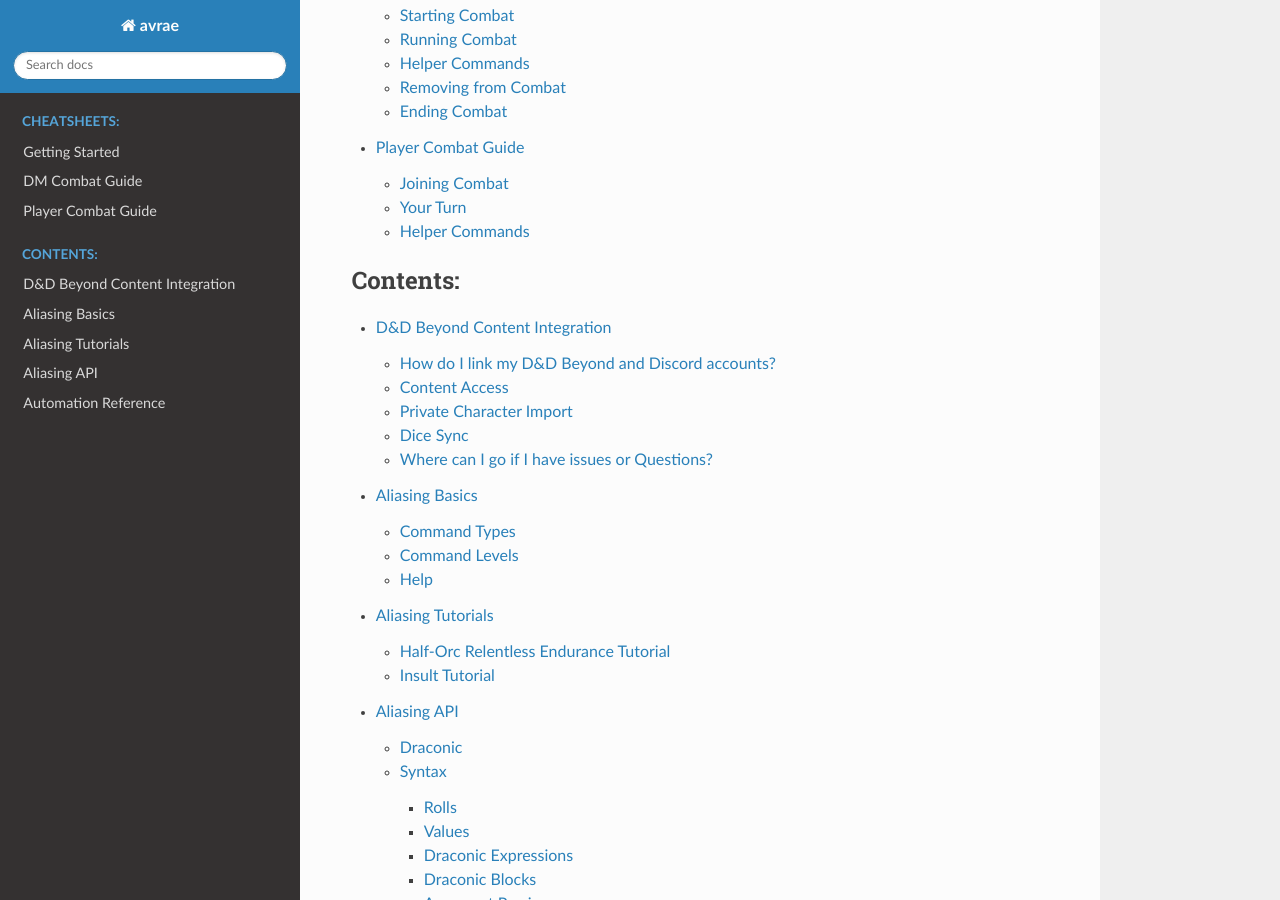
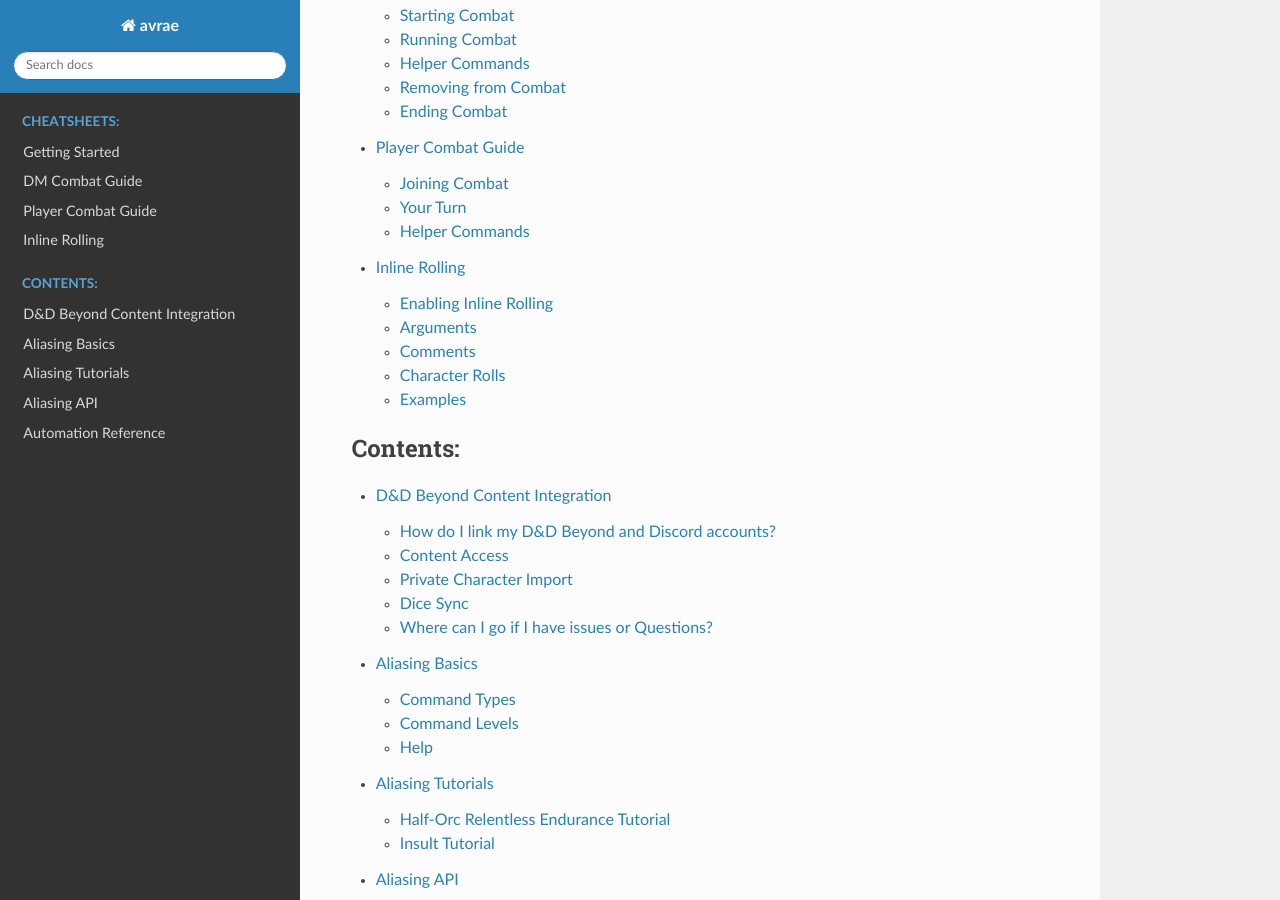
Before and after one commit to avrae/avrae, a Sphinx documentation site: the page built from docs/index.rst, in a window 1280 px wide and 900 px high, scrolled down 384 px. Built offline with Sphinx 7.4.7 and the Read the Docs theme 2.0.0, drawn with Linux system fonts in a browser that asks for light colours; part of the change alters nothing that is shown.

Commit message:
docs: add inline rolling cheatsheet

```diff
--- /dev/null
+++ b/docs/cheatsheets/inline_rolling.rst
@@ -0,0 +1,81 @@
+.. _inline_rolling:
+
+Inline Rolling
+==============
+
+Whenever you send a message with some dice in between double brackets (e.g. ``[[1d20]]``),
+Avrae will reply to it with a roll for each one. You can send messages with multiple, too, for example:
+
+.. code-block:: text
+
+    I attack the goblin with my shortsword [[1d20 + 6]] for a total of [[1d6 + 3]] piercing damage.
+
+Enabling Inline Rolling
+-----------------------
+By default, inline rolling is disabled when Avrae first joins a server. To enable Inline Rolling, a server admin
+(i.e. any member with the Manage Server permission) can enable it using the ``!servsettings`` command.
+
+Select ``Inline Rolling Settings`` in the menu, and select whether to use reaction-based rolling or always-on rolling.
+
+.. image:: ../_static/inline_rolling_menu.png
+    :width: 500
+
+Always-On Rolling
+^^^^^^^^^^^^^^^^^
+When Avrae detects an inline roll in a message, she will immediately reply with the roll results for each roll in
+the message.
+
+Reaction-Based Rolling
+^^^^^^^^^^^^^^^^^^^^^^
+When Avrae detects an inline roll in a message, she will react to the message with the 🎲 emoji. The message author
+can then react to have Avrae reply with the roll results for each roll in the message. Other users' reactions and
+any of the author's reactions beyond the first will be ignored.
+
+Arguments
+---------
+Inline Rolling supports the ``adv`` and ``dis`` arguments in the same manner as the ``!r`` command.
+
+Comments
+--------
+Inline Rolling supports comments similar to the ``!r`` command.
+
+If a comment is supplied, the output will display the comment *instead* of the message context surrounding the roll.
+
+.. image:: ../_static/inline_rolling_comments.png
+    :width: 750
+
+Character Rolls
+---------------
+If an inline roll starts with ``c:`` or ``s:``, the roll will use your active character's check or save dice for the
+given skill, respectively. This roll type can be combined with other dice bonuses or the advantage arguments.
+
+.. image:: ../_static/inline_rolling_character.png
+    :width: 750
+
+Examples
+--------
+
++-----------------------+-------------------------------------------------------------+
+| Message               | Description                                                 |
++=======================+=============================================================+
+| ``[[1d20]]``          | Rolls 1d20.                                                 |
++-----------------------+-------------------------------------------------------------+
+| ``[[1d20+5 adv]]``    | Rolls a d20 at advantage with a +5 bonus.                   |
++-----------------------+-------------------------------------------------------------+
+| | ``[[4d6kh3 STR]]``  | Rolls 6 sets of 4d6, keeping the highest 3 die of each set. |
+| | ``[[4d6kh3 DEX]]``  |                                                             |
+| | ``[[4d6kh3 CON]]``  |                                                             |
+| | ``[[4d6kh3 INT]]``  |                                                             |
+| | ``[[4d6kh3 WIS]]``  |                                                             |
+| | ``[[4d6kh3 CHA]]``  |                                                             |
++-----------------------+-------------------------------------------------------------+
+| ``[[c:arc]]``         | Rolls an arcana check for the current active character.     |
++-----------------------+-------------------------------------------------------------+
+| ``[[s:dex]]``         | Rolls a dexterity save for the current active character.    |
++-----------------------+-------------------------------------------------------------+
+| ``[[c:pers adv]]``    | Rolls a persuasion check at advantage.                      |
++-----------------------+-------------------------------------------------------------+
+| ``[[s:con-2]]``       | Rolls a constitution save with a -2 penalty.                |
++-----------------------+-------------------------------------------------------------+
+| ``[[s:str+1d4 adv]]`` | Rolls a strength save with a +1d4 bonus at advantage.       |
++-----------------------+-------------------------------------------------------------+
--- a/docs/index.rst
+++ b/docs/index.rst
@@ -12,6 +12,7 @@ Welcome to Avrae's documentation!
    cheatsheets/get_started
    cheatsheets/dm_combat
    cheatsheets/pc_combat
+   cheatsheets/inline_rolling
 
 .. toctree::
    :maxdepth: 3
```
Also changed, not shown: docs/_static/inline_rolling_character.png (added), docs/_static/inline_rolling_comments.png (added), docs/_static/inline_rolling_menu.png (added).
